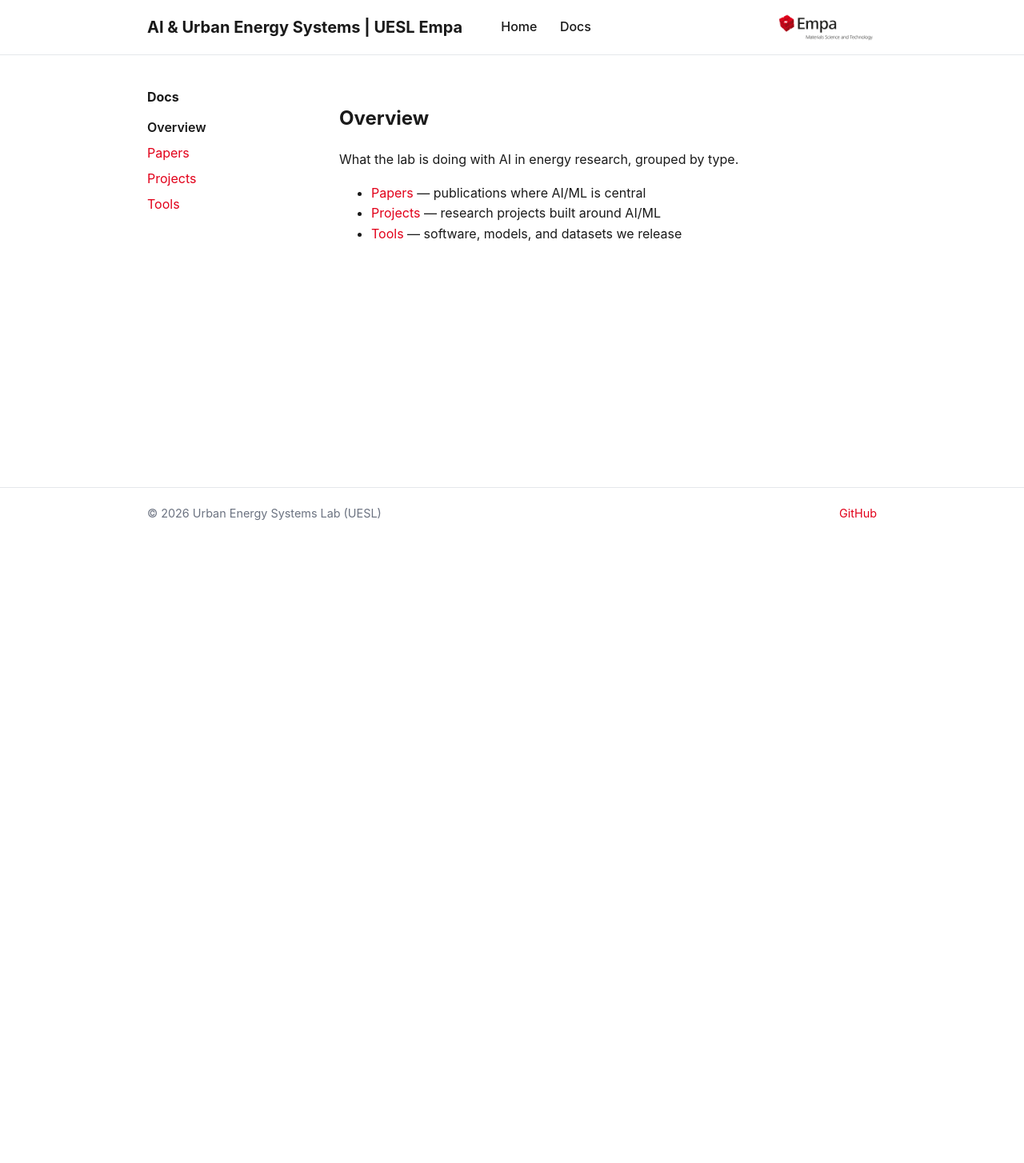
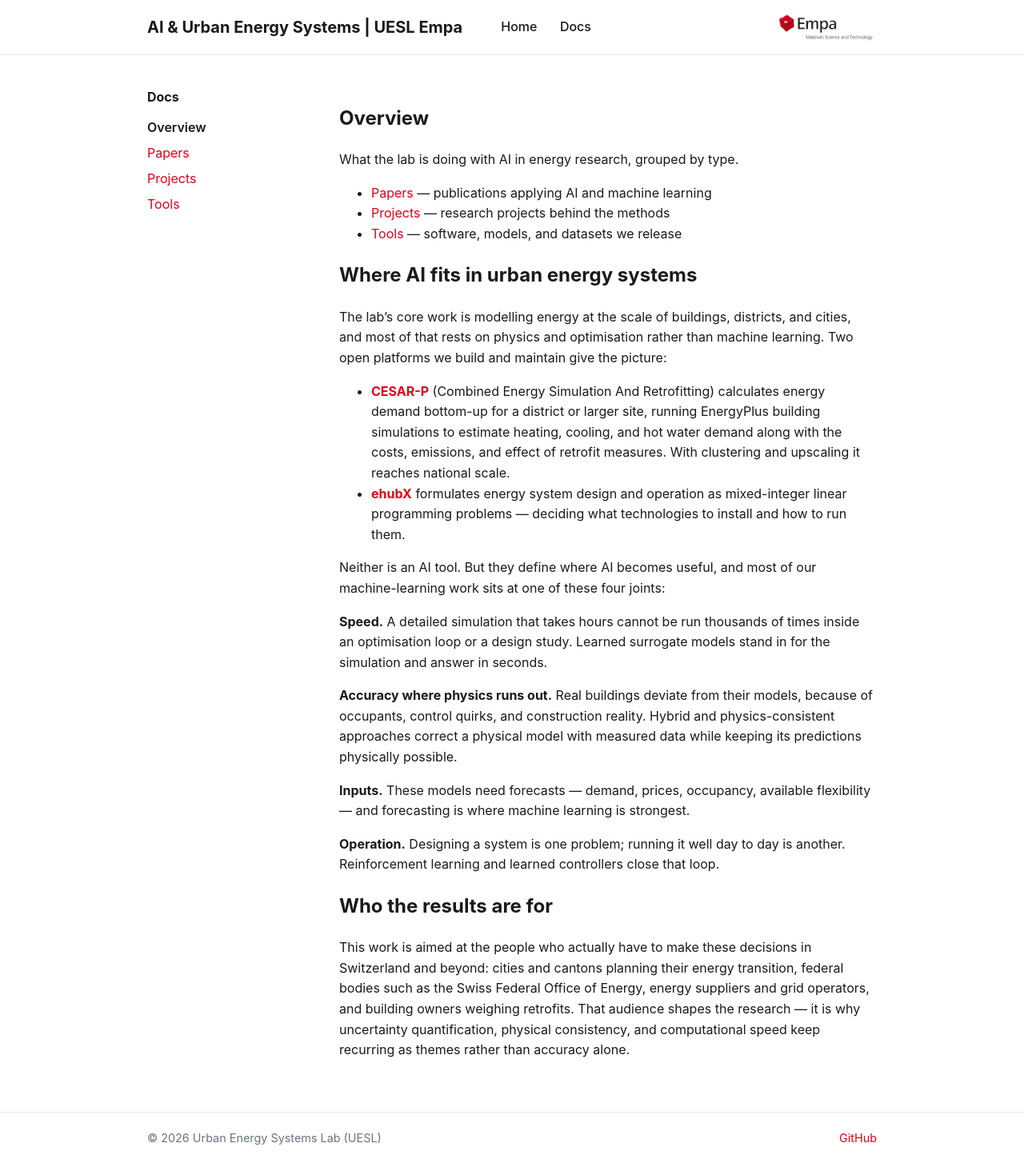
Before and after one commit to uesl-empa/energy-and-AI, a Jekyll site: the page built from docs/index.md, in a window 1280 px wide. Shown: the whole page at 80% size. Built offline with Jekyll 4.4.1, drawn with Linux system fonts in a browser that asks for light colours; before the commit the page ends 900 px from its top, so only the background shows below that.

Commit message:
Add Digicities and MOTEL entries, plus domain context
MOTEL uses a local LLM for technology-data harmonisation, so it
belongs here on its own merits; Digicities is framed as the data
infrastructure AI methods depend on rather than as an AI project,
since it uses semantic technologies rather than ML.

Adds an overview section explaining where AI plugs into the lab's
physics and optimisation platforms (CESAR-P, ehubX) and who the
results are for.

Co-Authored-By: Claude Opus 5 <noreply@anthropic.com>

```diff
--- a/docs/index.md
+++ b/docs/index.md
@@ -7,6 +7,46 @@ nav_order: 0
 
 What the lab is doing with AI in energy research, grouped by type.
 
-- [Papers]({{ '/docs/papers/' | relative_url }}) — publications where AI/ML is central
-- [Projects]({{ '/docs/projects/' | relative_url }}) — research projects built around AI/ML
+- [Papers]({{ '/docs/papers/' | relative_url }}) — publications applying AI and machine learning
+- [Projects]({{ '/docs/projects/' | relative_url }}) — research projects behind the methods
 - [Tools]({{ '/docs/tools/' | relative_url }}) — software, models, and datasets we release
+
+## Where AI fits in urban energy systems
+
+The lab's core work is modelling energy at the scale of buildings, districts, and cities, and
+most of that rests on physics and optimisation rather than machine learning. Two open platforms
+we build and maintain give the picture:
+
+- **[CESAR-P](https://github.com/uesl-empa/cesar-p-core)** (Combined Energy Simulation And
+  Retrofitting) calculates energy demand bottom-up for a district or larger site, running
+  EnergyPlus building simulations to estimate heating, cooling, and hot water demand along with
+  the costs, emissions, and effect of retrofit measures. With clustering and upscaling it
+  reaches national scale.
+- **[ehubX](https://github.com/uesl-empa/ehubx)** formulates energy system design and operation
+  as mixed-integer linear programming problems — deciding what technologies to install and how
+  to run them.
+
+Neither is an AI tool. But they define where AI becomes useful, and most of our machine-learning
+work sits at one of these four joints:
+
+**Speed.** A detailed simulation that takes hours cannot be run thousands of times inside an
+optimisation loop or a design study. Learned surrogate models stand in for the simulation and
+answer in seconds.
+
+**Accuracy where physics runs out.** Real buildings deviate from their models, because of
+occupants, control quirks, and construction reality. Hybrid and physics-consistent approaches
+correct a physical model with measured data while keeping its predictions physically possible.
+
+**Inputs.** These models need forecasts — demand, prices, occupancy, available flexibility —
+and forecasting is where machine learning is strongest.
+
+**Operation.** Designing a system is one problem; running it well day to day is another.
+Reinforcement learning and learned controllers close that loop.
+
+## Who the results are for
+
+This work is aimed at the people who actually have to make these decisions in Switzerland and
+beyond: cities and cantons planning their energy transition, federal bodies such as the Swiss
+Federal Office of Energy, energy suppliers and grid operators, and building owners weighing
+retrofits. That audience shapes the research — it is why uncertainty quantification, physical
+consistency, and computational speed keep recurring as themes rather than accuracy alone.
```
Also changed, not shown: docs/projects.md (+34 -3 lines), docs/tools.md (+33 -1 lines).
